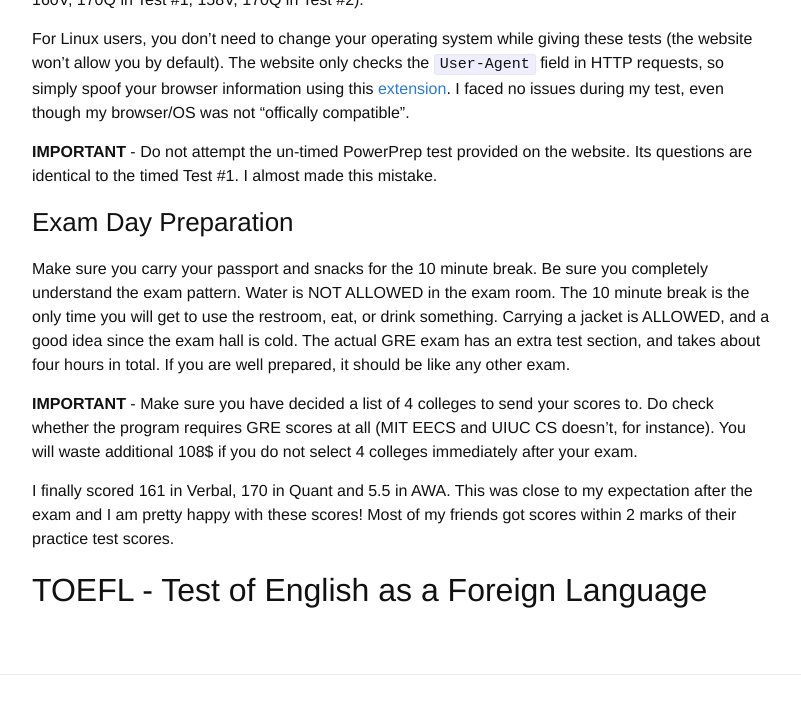
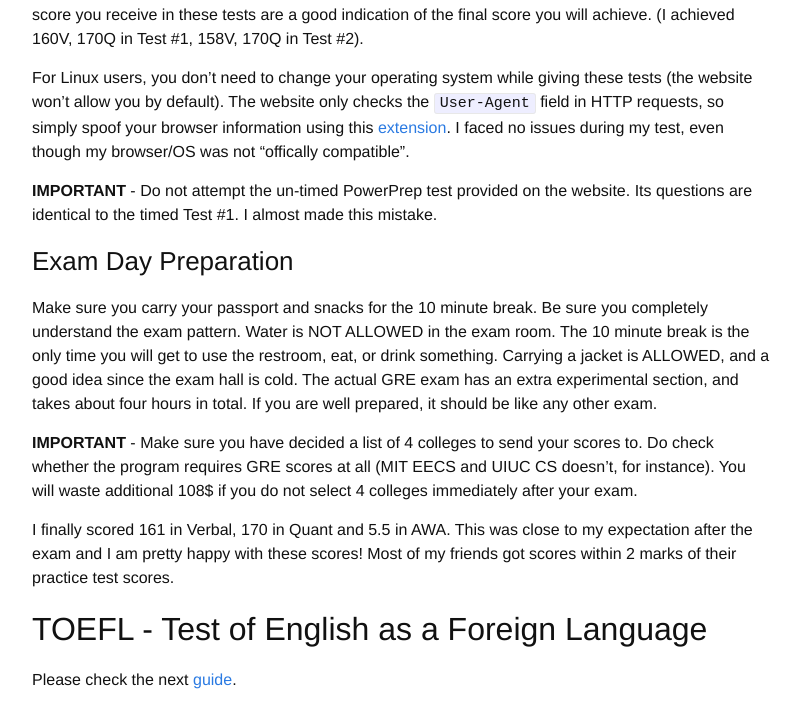
Before and after one commit to martiansideofthemoon/martiansideofthemoon.github.io, a Jekyll site: the page built from _posts/2017-12-08-gre-toefl-preparation.markdown, in a window 1280 px wide and 900 px high, scrolled down 3943 px, cut to the strip 0-701 px from the top of the window. Shown: the whole strip, without its empty margins (238-1039 px from the left). Built offline with Jekyll 4.4.1, drawn with Linux system fonts in a browser that asks for light colours; comment, search, counter and statistics services are not loaded; some of the changed text lies outside the part shown.

Commit message:
Adding initial toefl blog

```diff
--- a/_posts/2017-12-08-gre-toefl-preparation.markdown
+++ b/_posts/2017-12-08-gre-toefl-preparation.markdown
@@ -2,10 +2,12 @@
 layout: post
 title:  "GRE and TOEFL Preparation"
 date:   2017-12-08 00:00:55 +0530
-tags: gre toefl grad ms phd
+tags: gre grad ms phd
 ---
 
 I recently gave the GRE and TOEFL exams in preparation for MS / PhD applications. While there exist several excellent resources to help you prepare ([Magoosh](https://magoosh.com/), [Princeton Review](https://www.princetonreview.com/), [Manhattan](https://www.manhattanprep.com/gre/)), I thought it would be useful to share my personal experience with both tests. I might write a blog on grad school admission in the future (of course, conditioned on the admits I get!)
+
+This guide will focus on preparation for GRE, while the next [guide]({% post_url 2017-12-08-gre-toefl-preparation-2 %}) will focus on TOEFL.
 
 ## Introduction
 
@@ -86,10 +88,12 @@ For Linux users, you don't need to change your operating system while giving the
 
 ### Exam Day Preparation
 
-Make sure you carry your passport and snacks for the 10 minute break. Be sure you completely understand the exam pattern. Water is NOT ALLOWED in the exam room. The 10 minute break is the only time you will get to use the restroom, eat, or drink something. Carrying a jacket is ALLOWED, and a good idea since the exam hall is cold. The actual GRE exam has an extra test section, and takes about four hours in total. If you are well prepared, it should be like any other exam.
+Make sure you carry your passport and snacks for the 10 minute break. Be sure you completely understand the exam pattern. Water is NOT ALLOWED in the exam room. The 10 minute break is the only time you will get to use the restroom, eat, or drink something. Carrying a jacket is ALLOWED, and a good idea since the exam hall is cold. The actual GRE exam has an extra experimental section, and takes about four hours in total. If you are well prepared, it should be like any other exam.
 
 **IMPORTANT** - Make sure you have decided a list of 4 colleges to send your scores to. Do check whether the program requires GRE scores at all (MIT EECS and UIUC CS doesn't, for instance). You will waste additional 108$ if you do not select 4 colleges immediately after your exam.
 
 I finally scored 161 in Verbal, 170 in Quant and 5.5 in AWA. This was close to my expectation after the exam and I am pretty happy with these scores! Most of my friends got scores within 2 marks of their practice test scores.
 
 ## TOEFL - Test of English as a Foreign Language
+
+Please check the next [guide]({% post_url 2017-12-08-gre-toefl-preparation-2 %}).
```
Also changed, not shown: _posts/2017-12-08-gre-toefl-preparation-2.markdown (added, +8 -0 lines).
